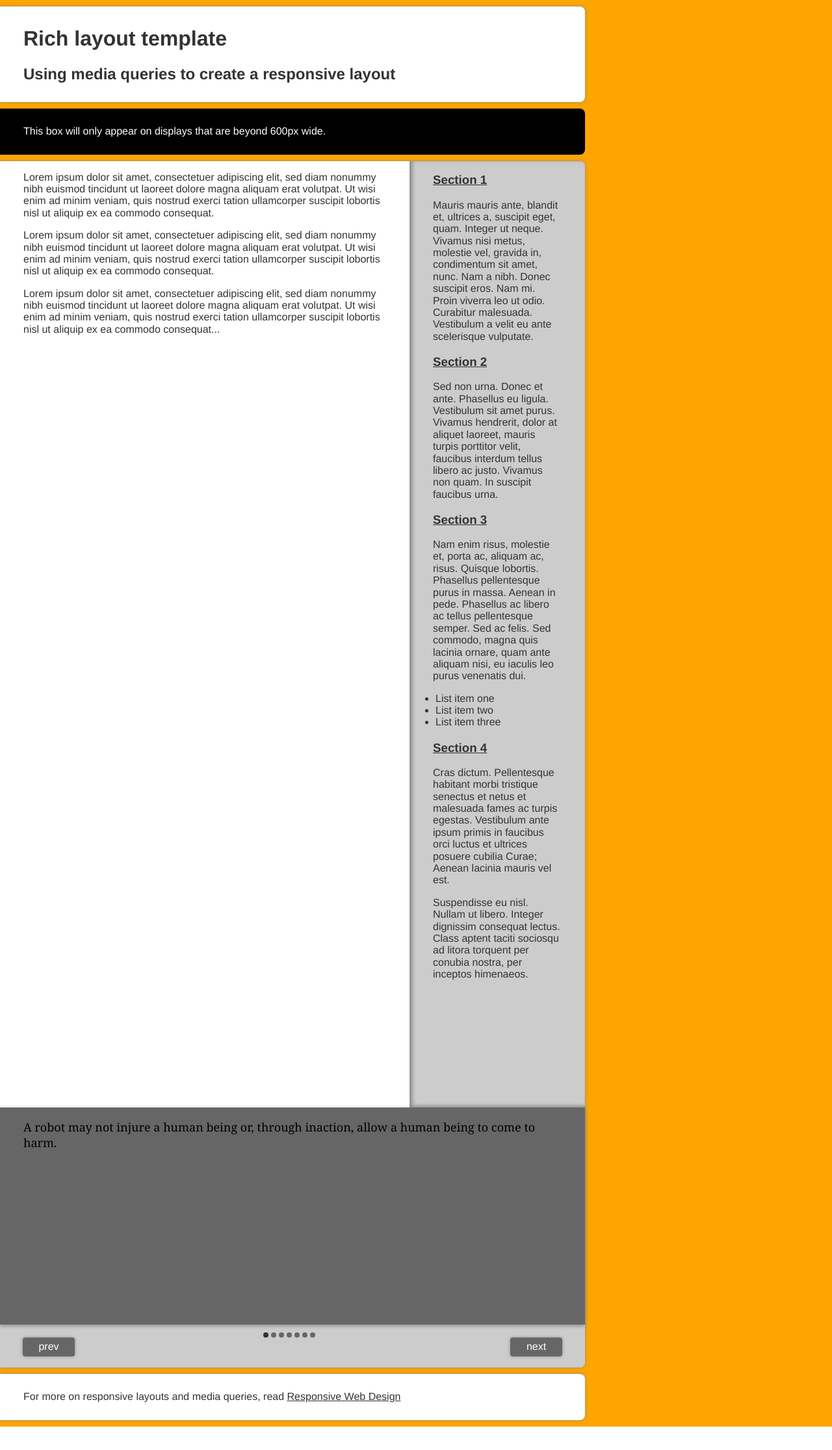
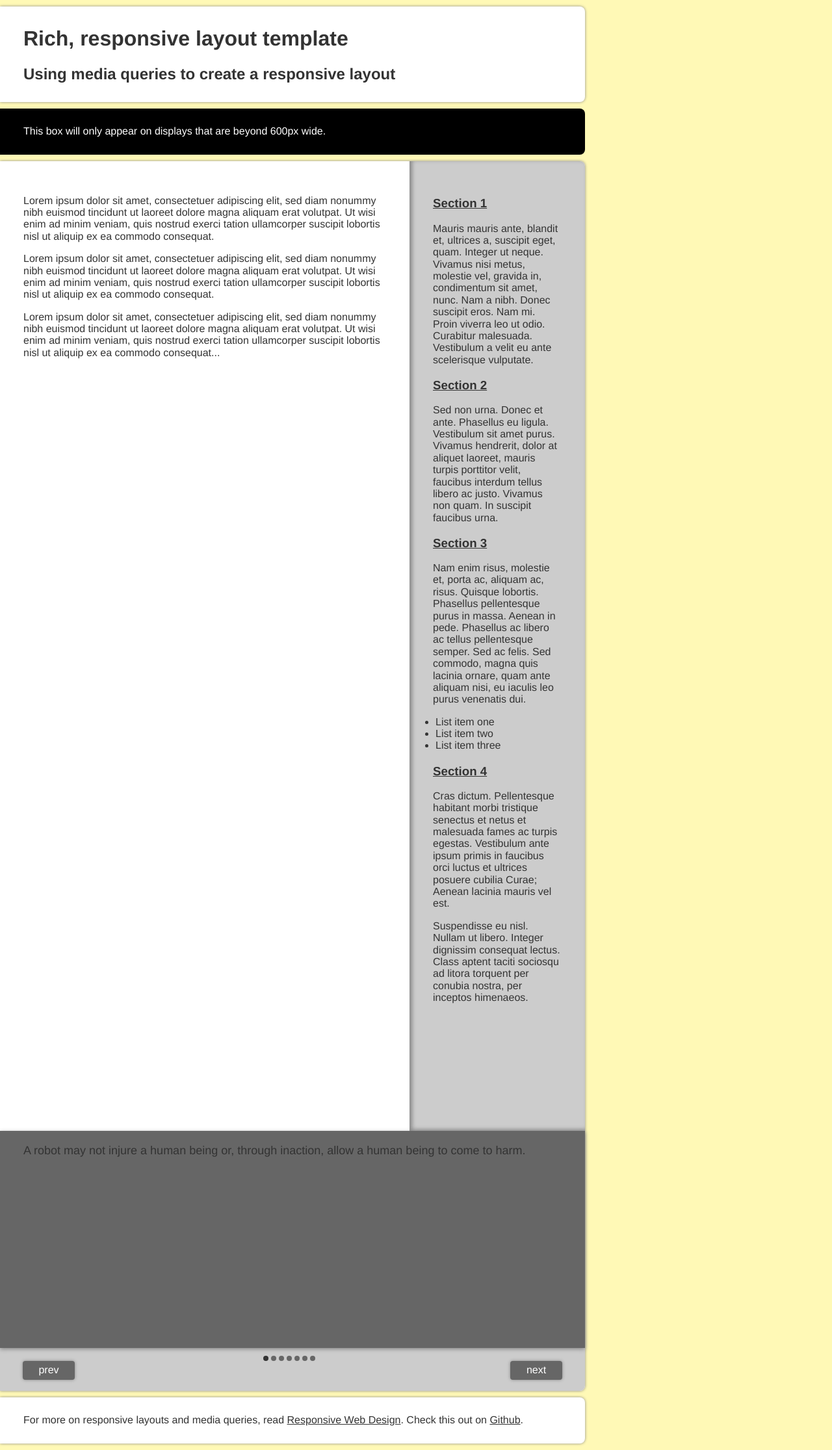
Before and after one commit to roberts-sandbox/test-nick, a PHP site: page /lab/templates/combo/index.html in a window 1280 px wide. Shown: the whole page at 65% size. Before the commit the page ends 2195 px from the top, so only its background shows below. Run offline with PHP 8.4, Linux system fonts and the light colour scheme; some libraries are stand-ins or nearby versions.

Commit message:
more css tweaks

```diff
--- a/lab/templates/combo/css/screen.css
+++ b/lab/templates/combo/css/screen.css
@@ -13,16 +13,19 @@ body {
 }
 
 p {
+	font-family: Helvetica, sans-serif;
 	padding-left:36px;
 	padding-right:36px;
 }
 
 h1 {
+	font-family: Helvetica, sans-serif;
 	padding-left:36px;
 	padding-right:36px;
 }
 
 h2 {
+	font-family: Helvetica, sans-serif;
 	padding-left:36px;
 	padding-right:36px;
 }
@@ -37,9 +40,9 @@ header, footer, #main_content {
 	background-color:#fff;
 	margin:0;
 	padding:0;
-	-moz-box-shadow: 0 0 5px #888;
-	-webkit-box-shadow: 0 0 5px#888;
-	box-shadow: 0 0 5px #888;
+	-moz-box-shadow: 0 0 4px #888;
+	-webkit-box-shadow: 0 0 4px#888;
+	box-shadow: 0 0 4px #888;
 	}
 
 header, footer {
@@ -53,6 +56,7 @@ a {
 
 #blog {
 	overflow: hidden;
+	padding-top:36px;
 	}
 
 #blog_content {
@@ -64,11 +68,13 @@ a {
 	float:left;
 	width:100%;
 	height:100%;
+	padding-top:36px;
+	margin-top:-36px;
 	overflow: hidden;
 	background-color:#cccccc;
-	-moz-box-shadow: inset 4px -2px 6px #888;
-	-webkit-box-shadow: inset 4px -2px 6px #888;
-	box-shadow: inner 4px -2px 6px #888;
+	-moz-box-shadow: inset 0 0 8px #888;
+	-webkit-box-shadow: inset 0 0 8px #888;
+	box-shadow: inner 0 0 8px #888;
 	}
 
 
@@ -78,7 +84,6 @@ a {
 
 #slider {
 	display: block;
-	color: #000000;
 	background: #cccccc;
 	height:400px;
 }
@@ -104,11 +109,8 @@ a {
 	margin:0;
 }
 
-#nav {
+#slider_nav {
 	width:100%;
-	-moz-box-shadow: 0 -2px 6px #999;
-	-webkit-box-shadow: 0 -2px 6px #999;
-	box-shadow: 0 -2px 6px #999;
 }
 
 #prev {
@@ -190,7 +192,7 @@ a {
 }
 
 #scroller {
-	height:100%;
+	height:100%; /* Removing this 100% height will allow each li module to appear with its own vertical slider for overflow */
 	float:left;
 	padding:0;
 }
@@ -243,17 +245,26 @@ http://www.alistapart.com/articles/responsive-web-design/
 
 /* hide the attribute-test element. test2.css will show it ***********************************--*/
 #not-small-screen {
-	display:hidden;
+	display:none;
 }
 
 /*styles for 480px and up!*/
 @media only screen and (min-width: 480px), only screen and (max-width: 620px) {
 	body {
-		background: green;
+		background: #C8E5CE;
 	}
 
 	#scroller li {
 		width:480px;
+	}
+
+
+	#thelist {
+		width:3600px; /* body-width (480px) * number of list items (7)) */
+	}
+
+	#scroller {
+		width:3600px;
 	}
 
 }
@@ -261,7 +272,7 @@ http://www.alistapart.com/articles/responsive-web-design/
 /*styles for 620px and up! (let's try this one minified )*/
 @media screen and (min-width: 620px),only print,projector{
 	body{
-		background:red;
+		background:#D69C7B;
 		width:620px;
 	}
 
@@ -316,7 +327,7 @@ http://www.alistapart.com/articles/responsive-web-design/
 /*styles for 800px and up!*/
 @media screen and (min-width: 800px){
 	body {
-		background: blue;
+		background: #C1E8FB;
 		width:700px;
 		float:left;
 	}
@@ -344,10 +355,6 @@ http://www.alistapart.com/articles/responsive-web-design/
 	}
 
 
-
-
-
-
 	#blog_content {
 		-webkit-border-top-right-radius:8px;
 		-khtml-border-top-right-radius:8px;
@@ -370,6 +377,9 @@ http://www.alistapart.com/articles/responsive-web-design/
 		width:30%;
 		height:100%;
 		padding-bottom:30%;
+		-moz-box-shadow: inset 4px -2px 6px #888;
+		-webkit-box-shadow: inset 4px -2px 6px #888;
+		box-shadow: inner 4px -2px 6px #888;
 	}
 
 	#scroller li {
@@ -401,7 +411,7 @@ http://www.alistapart.com/articles/responsive-web-design/
 /*styles for 1000px and up!*/
 @media screen and (min-width: 1000px){
 	body {
-		background: orange;
+		background: #FFF9B6;
 		width:900px;
 		float:left;
 	}
@@ -429,7 +439,7 @@ http://www.alistapart.com/articles/responsive-web-design/
 /*styles for 1300px and up!*/
 @media screen and (min-width: 1300px){
 	body {
-		background: navy;
+		background: #DBDAC5;
 		width:1200px;
 		float:left;
 	}
@@ -450,3 +460,29 @@ http://www.alistapart.com/articles/responsive-web-design/
 		width:8400px;
 	}
 }
+
+/*styles for 1600px and up!*/
+@media screen and (min-width: 1600px){
+	body {
+		background: #A3A9BD;
+		width:1400px;
+		float:left;
+	}
+
+	#blog_nav {
+		padding-bottom:10%;
+	}
+
+	#scroller li {
+		width:1400px;
+	}
+
+	#thelist {
+		width:9800px; /* body-width (1400px) * number of list items (7)) */
+	}
+
+	#scroller {
+		width:9800px;
+	}
+
+}
--- a/lab/templates/combo/index.html
+++ b/lab/templates/combo/index.html
@@ -52,7 +52,7 @@
 <body>
 
 	<header>
-	<h1>Rich layout template</h1>
+	<h1>Rich, responsive layout template</h1>
 	<h2>Using media queries to create a responsive layout</h2>
 	</header>
 
@@ -113,7 +113,7 @@
 				</ul>
 			</div>
 		</div>
-		<div id="nav">
+		<div id="slider_nav">
 			<div id="prev" onclick="myScroll.scrollToPage('prev', 0);return false">prev</div>
 			<div id="next" onclick="myScroll.scrollToPage('next', 0);return false">next</div>
 			<ul id="indicator">
@@ -131,7 +131,7 @@
 	</div><!--end #main_content-->
 
 	<footer>
-		<p>For more on responsive layouts and media queries, read <a href="http://www.alistapart.com/articles/responsive-web-design/">Responsive Web Design</a></p>
+		<p>For more on responsive layouts and media queries, read <a href="http://www.alistapart.com/articles/responsive-web-design/">Responsive Web Design</a>. Check this out on <a href="https://github.com/nickcottrell/nickcottrell.github.com/tree/master/lab/templates/combo">Github</a>.</p>
 	</footer>
 
 </body>
```
